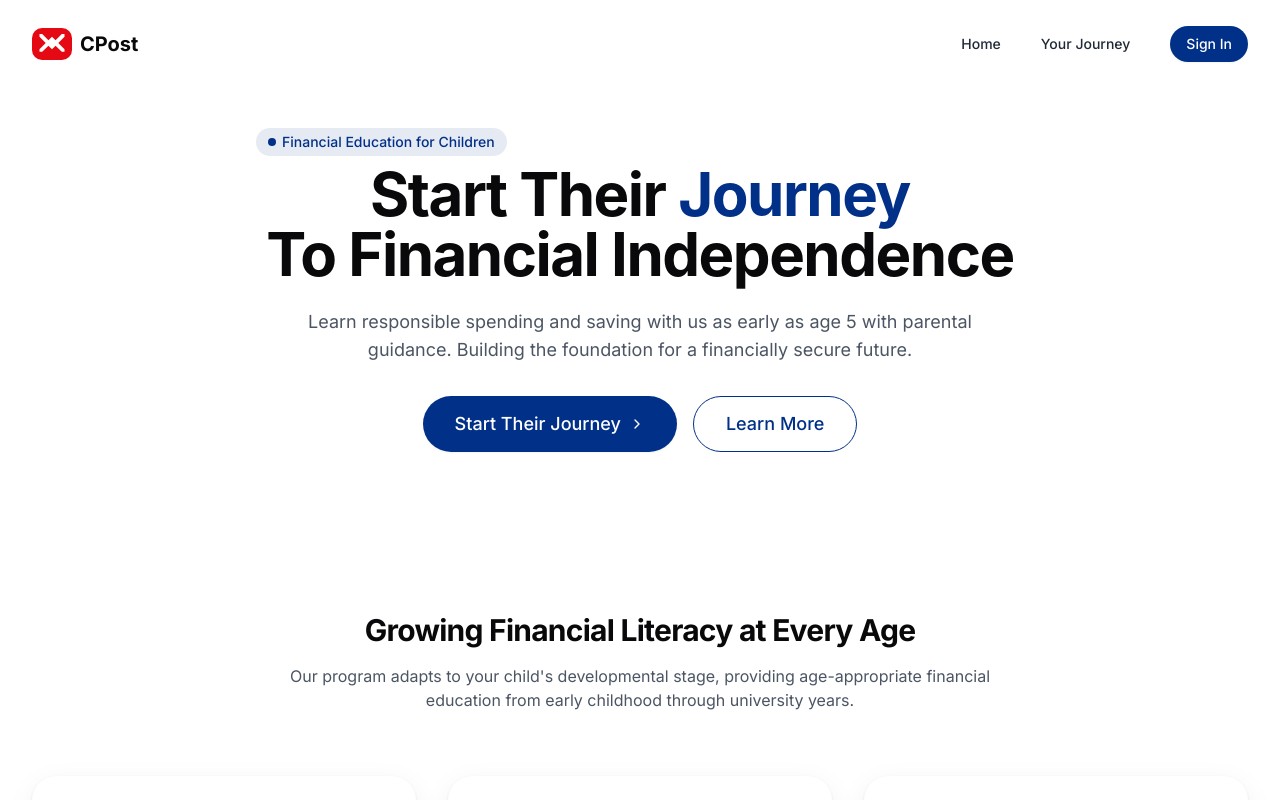
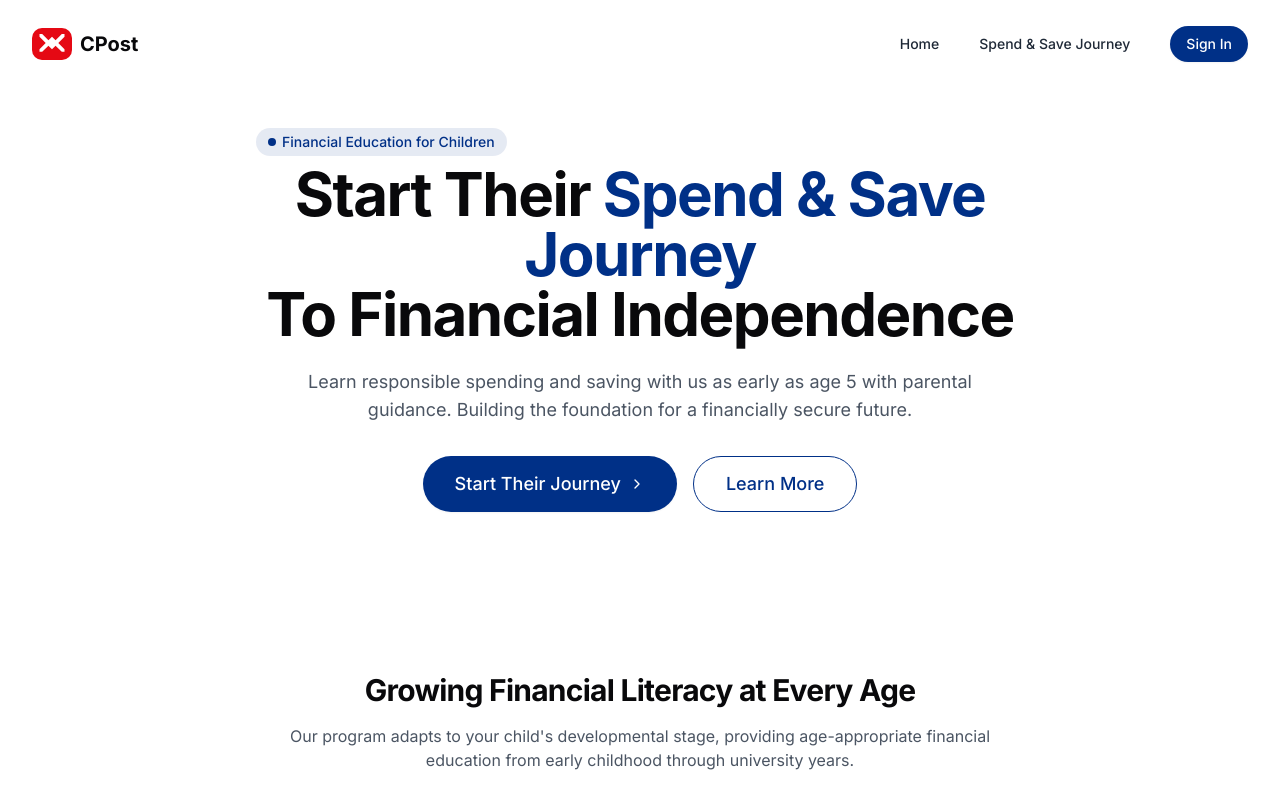
Before and after one commit to arorasanj/cpost-kids-banking, a React (Vite) app: page /journey in a window 1280 px wide. Shown: the top 800 px of the page. Built offline with nearby package versions, Linux system fonts and the light colour scheme.

Commit message:
Implement the plan
Implement the changes as per the plan.

```diff
--- a/src/components/Navbar.tsx
+++ b/src/components/Navbar.tsx
@@ -44,7 +44,7 @@ const Navbar = () => {
               Home
             </Link>
             <Link to="/journey" className="text-sm font-medium text-gray-800 hover:text-cpost-red transition-colors">
-              Your Journey
+              Spend & Save Journey
             </Link>
             <Link to="/signin">
               <Button size="sm">Sign In</Button>
@@ -97,7 +97,7 @@ const Navbar = () => {
               className="text-xl font-medium text-gray-800 hover:text-cpost-red transition-colors"
               onClick={() => setIsMobileMenuOpen(false)}
             >
-              Your Journey
+              Spend & Save Journey
             </Link>
             <Link
               to="/signin"
--- a/src/components/journey/JourneyHero.tsx
+++ b/src/components/journey/JourneyHero.tsx
@@ -17,7 +17,7 @@ const JourneyHero = () => {
           </div>
 
           <h1 className="text-4xl sm:text-5xl md:text-6xl font-display font-bold leading-tight tracking-tight text-center">
-            Start Their <span className="text-cpost-blue">Journey</span> <br />
+            Start Their <span className="text-cpost-blue">Spend & Save Journey</span> <br />
             To Financial Independence
           </h1>
 
```
